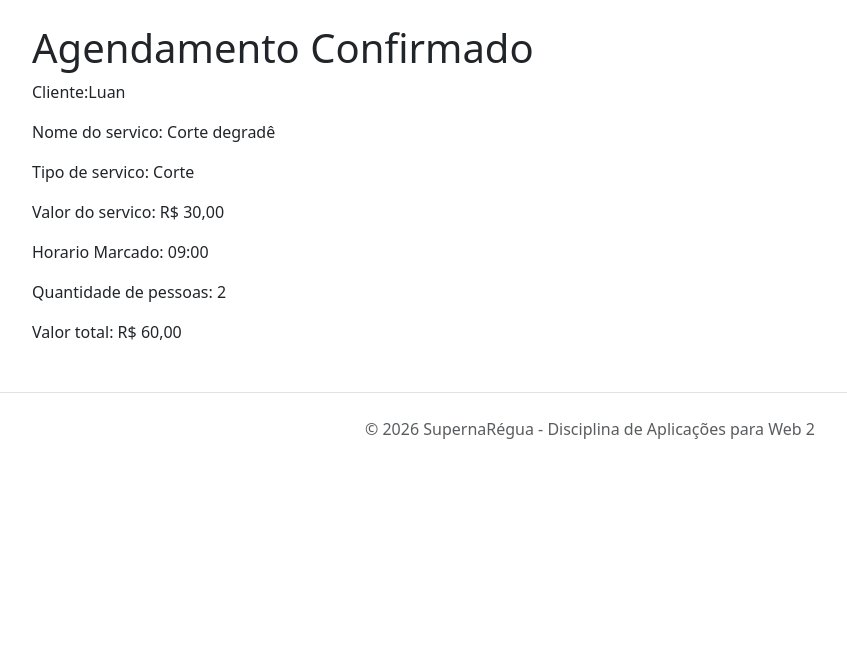
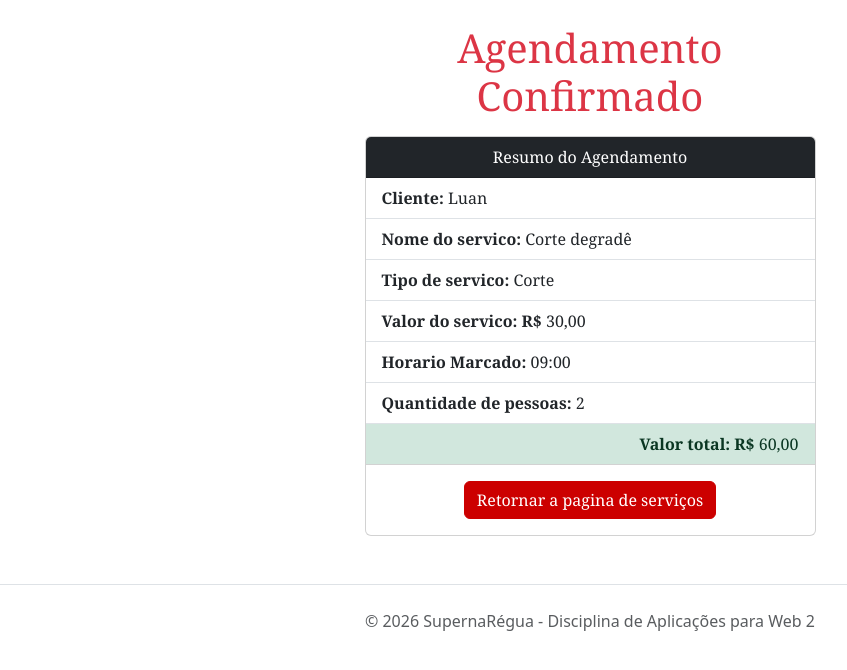
Before and after one commit to RafaBs10/Trabalho_Web2_SuperNaRegua, a PHP site: page /resultado.php in a window 1280 px wide. Shown: the part 71-741 px from the top of the page, without its empty margins (50-897 px from the left). Run offline with PHP 8.4, Linux system fonts and the light colour scheme; data that the repository does not hold is empty.

Commit message:
formataçao do resultado
adição do bootstrap no resultadophp, medidas de segurança nos metodos post transformando em htmlspecialchars, adicao do botao de retornar a pagina inicial, e um teste mudando as fontes do texto do projeto que provavelmente serao alteradas no futuro, e adicao de alguns comentarios

```diff
--- a/TrabalhoWeb/resultado.php
+++ b/TrabalhoWeb/resultado.php
@@ -3,21 +3,19 @@ require 'dados.php';
 
 
 
-$nome = $_POST['nome'];
-$pessoas = $_POST['pessoas'];
-$horario = $_POST['horario'];
-$id = $_POST['id'];
+$nome = htmlspecialchars($_POST['nome']);
+$pessoas = htmlspecialchars($_POST['pessoas']);
+$horario = htmlspecialchars($_POST['horario']);
+$id = (int) $_POST['id'];
 
 
 
 
- //como o formulario ainda n foi feito, estou testando com valores dados aleatorios
-
+//como o formulario ainda n foi feito, estou testando com valores dados aleatorios
 $nome = "Luan";
 $pessoas = 2;
 $horario = "09:00";
 $id = 1;
-
 $servicoResultado = buscaPorId($id);
 
 $ValorTotalDoCorte = $servicoResultado['valor'] * $pessoas;
@@ -25,17 +23,39 @@ $ValorTotalDoCorte = $servicoResultado['valor'] * $pessoas;
 ?>
 
 <?php require 'header.php'; ?>
+<div class="container mt-4">     <!-- o container da parte principal da pagina, deixando tudo dentro dele centralizado -->
+    <div class="row justify-content-center">      <!-- o row sendo utilizado para centralizar as colunas no centro -->
+        <div class="col-md-5">      <!-- colunas de tamanho 5 por 12  -->
+            <div class="text-center mb-3">      <!-- afata o titulo do card -->
+                <h1 class="text-center text-danger" style="font-family: 'Georgia', serif;">Agendamento Confirmado</h1>
+            </div>
+               <!-- todos os elementos do formulario vao entrar dentro desse card -->
+            <div class="card">
+                <!-- define o cabeçalho do card, colocando a cor de fundo como preta e o texto branco -->
+                <div class="card-header bg-dark text-white text-center" style="font-family: 'Georgia', serif;">
+                    Resumo do Agendamento
+                </div>
+                <!-- dentro do card é criada uma lista sem enumeraçao, com todos os elementos -->
+                <ul class="list-group  list-group-flush" style="font-family: 'Georgia', serif;">
+                <li class=" list-group-item"> <strong>Cliente: </strong><?php echo $nome; ?> </li>
+                <li class=" list-group-item"> <strong>Nome do servico: </strong><?php echo $servicoResultado['nome']; ?> </li>
+                <li class=" list-group-item"> <strong>Tipo de servico: </strong><?php echo $servicoResultado['tipo']; ?> </li>
+                <li class=" list-group-item"> <strong>Valor do servico: R$ </strong><?php echo number_format($servicoResultado['valor'], 2, ',', '.'); ?> </li>
+                <li class=" list-group-item"> <strong>Horario Marcado: </strong><?php echo $horario; ?> </li>
+                <li class=" list-group-item"> <strong>Quantidade de pessoas: </strong><?php echo $pessoas; ?> </li>
+                <!-- cor verde no valor total, deixando a linha toda na cor verde -->
+                <li class=" list-group-item list-group-item-success text-end"> <strong>Valor total: R$  </strong><?php echo number_format($ValorTotalDoCorte, 2, ',', '.'); ?> </li>
+                </ul>
 
-<div class ="container mt-4">
+                <!-- botao para retornar a pagina inicial -->
+                <div class="text-center mt-3 mb-3">
+                    <a href = "index.php" class = "btn btn-dark" style="font-family: 'Georgia', serif;"> Retornar a pagina de serviços</a>
+                </div>
+            </div>
 
-<h1>Agendamento Confirmado</h1>
-<p>Cliente:<?php echo $nome; ?></p>
-<p>Nome do servico: <?php echo $servicoResultado['nome'];?></p>
-<p>Tipo de servico: <?php echo $servicoResultado['tipo'];?></p>
-<p>Valor do servico: R$ <?php echo number_format($servicoResultado['valor'], 2, ',', '.'); ?></p>
-<p>Horario Marcado: <?php echo $horario;?></p>
-<p>Quantidade de pessoas: <?php echo $pessoas;?></p>
-<p>Valor total: R$ <?php echo number_format($ValorTotalDoCorte, 2, ',', '.'); ?></p>
+        </div>
+    </div>
+</div>
 
-</div>
+
 <?php require 'footer.php'; ?>
```
